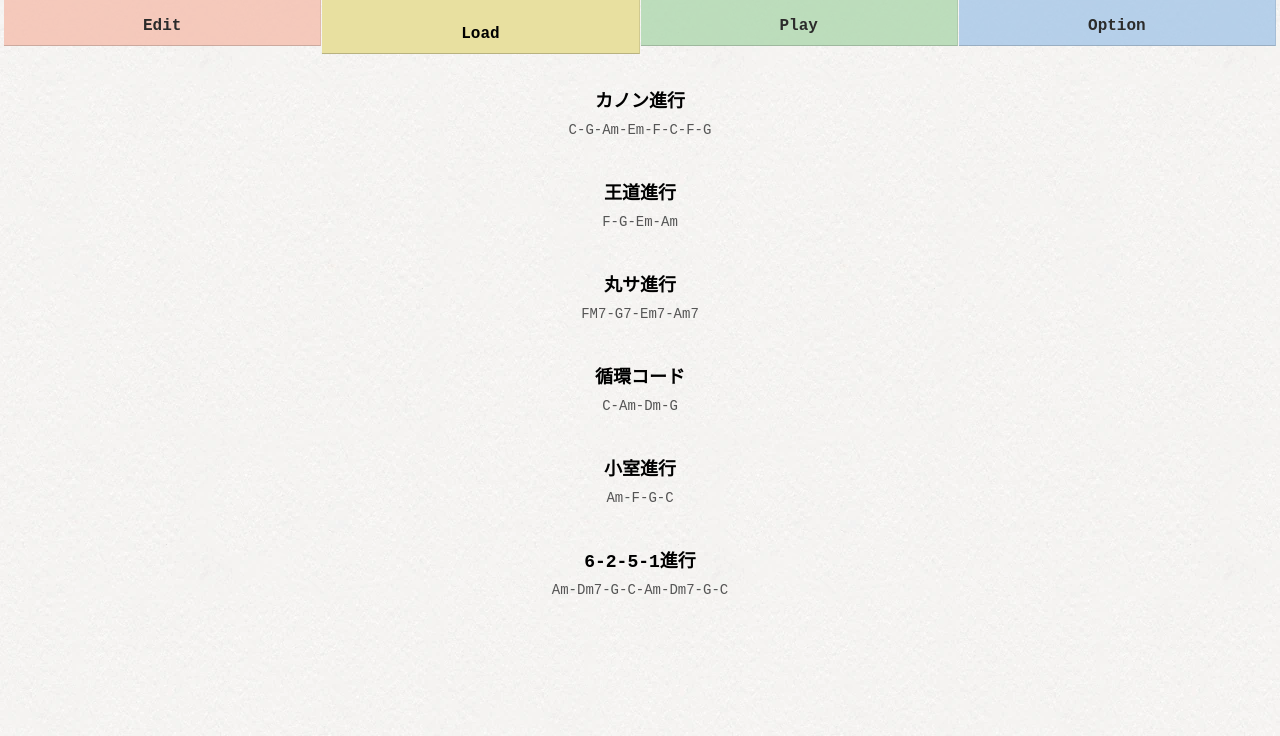
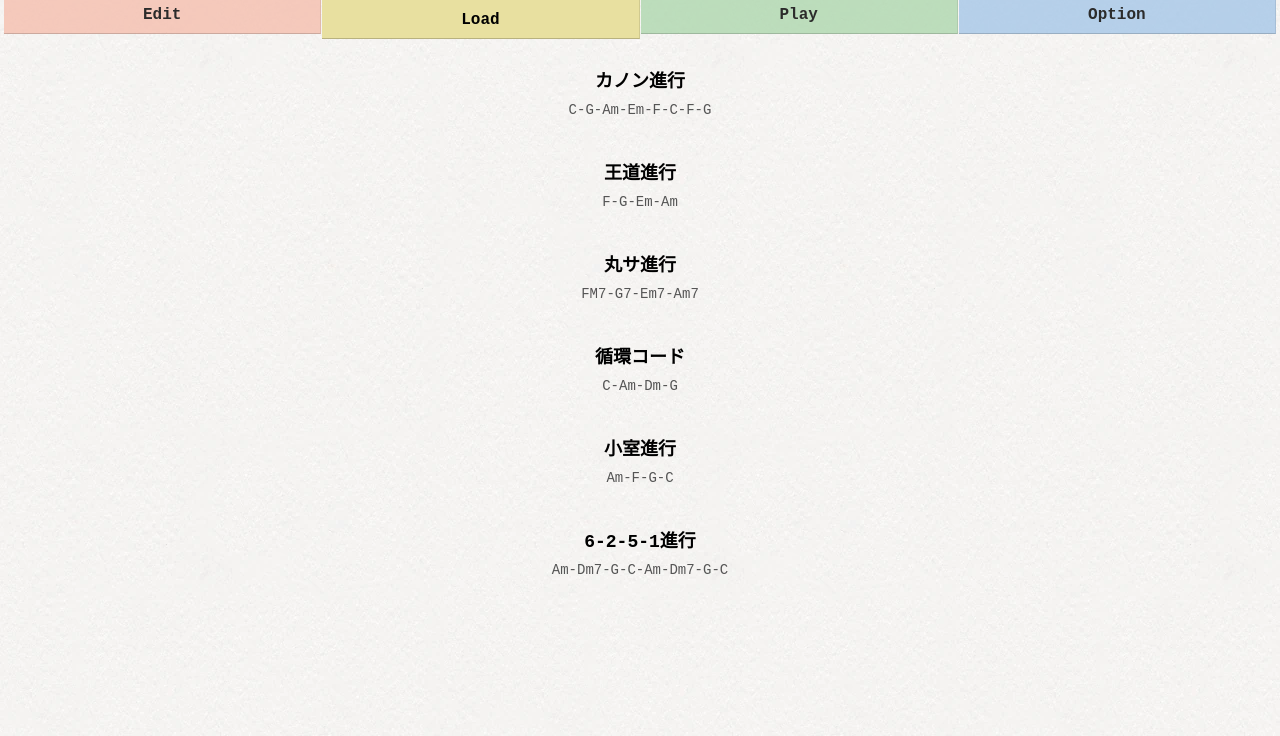
Before and after one commit to Gajumaru314159/PiaCode, a Next.js app: page / in a window 1280 px wide. Shown: the top 736 px of the page. Built offline with nearby package versions, Linux system fonts and the light colour scheme.

Commit message:
タブの高さを小さくする

```diff
--- a/src/components/AppShell.tsx
+++ b/src/components/AppShell.tsx
@@ -32,7 +32,7 @@ export function AppShell() {
   return (
     <div className="flex flex-col h-full relative" style={{ zIndex: 1 }}>
       {/* タブバー */}
-      <nav className="relative isolate flex shrink-0 gap-px px-1 h-12 overflow-visible" role="tablist" aria-label="メインナビゲーション">
+      <nav className="relative isolate z-20 flex shrink-0 gap-px px-1 h-7 overflow-visible" role="tablist" aria-label="メインナビゲーション">
         {TABS.map((tab) => {
           const isActive = state.currentTab === tab.id;
           return (
@@ -42,13 +42,14 @@ export function AppShell() {
               aria-selected={isActive}
               aria-label={t(`tab.${tab.id}`, lang)}
               onClick={() => dispatch({ type: "SET_TAB", tab: tab.id })}
-              className="relative flex-1 h-14 pt-6 pb-2 text-center font-bold text-base transition-all"
+              className="relative flex-1 h-10 min-h-0 pt-2 pb-1 text-center font-bold text-sm transition-all"
               style={{
                 backgroundColor: tab.color,
                 opacity: isActive ? 1 : 0.82,
+                minHeight: 0,
                 fontSize: "1rem",
                 fontWeight: 700,
-                transform: isActive ? "translateY(-2px)" : "translateY(-10px)",
+                transform: isActive ? "translateY(-1px)" : "translateY(-6px)",
                 borderBottom: "1px solid rgba(0, 0, 0, 0.2)",
                 borderRight: "1px solid rgba(0, 0, 0, 0.1)",
                 zIndex: isActive ? 1 : 2,
@@ -61,7 +62,7 @@ export function AppShell() {
       </nav>
 
       {/* タブコンテンツ */}
-      <main className="flex-1 overflow-hidden relative pt-1">
+      <main className="relative z-0 flex-1 overflow-hidden pt-1">
         {state.currentTab === "edit" && <EditTab />}
         {state.currentTab === "load" && <LoadTab />}
         {state.currentTab === "play" && <PlayTab />}
```
